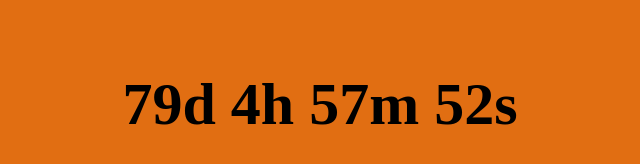
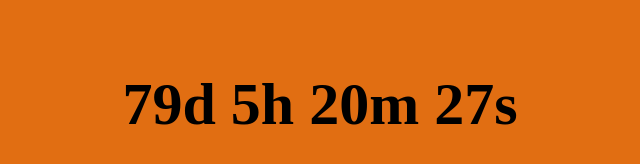
Before and after one commit to rhshksh/countdown, a plain HTML site: page index.html in a window 1280 px wide. Shown: the part 296-460 px from the top of the page, without its empty margins (320-960 px from the left). Drawn offline with Linux system fonts and the light colour scheme.

Commit message:
Update index.html

```diff
--- a/index.html
+++ b/index.html
@@ -43,7 +43,7 @@ body {
 <body>
 <p id="demo"></p>
 <script>
-  var countDownDate = new Date("Aug 24, 2025 11:37:25 GMT+0530").getTime();
+  var countDownDate = new Date("Aug 24, 2025 12:00:00 GMT+0530").getTime();
 
   var x = setInterval(function () {
     var now = new Date().getTime();
```
